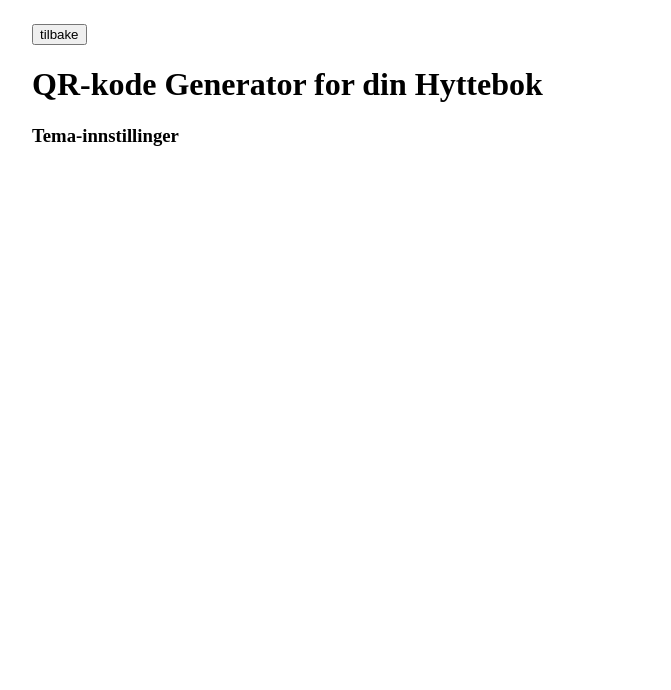
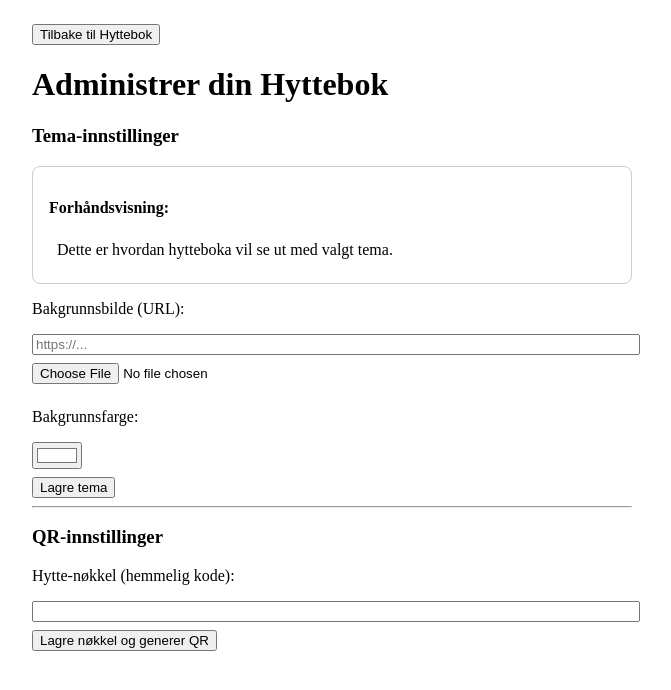
Before and after one commit to Hypermicro-code/Hyttebok, a React (Create React App) app: page / in a window 1280 px wide. Both pictures are taken after a click on the button "Admin". Shown: the top 690 px of the page, without its empty margins (308-979 px from the left). Built offline with nearby package versions, Linux system fonts and the light colour scheme; no server answers; the database is empty.

Commit message:
Update AdminQRConfig.js

```diff
--- a/src/AdminQRConfig.js
+++ b/src/AdminQRConfig.js
@@ -31,10 +31,6 @@ export default function AdminQRConfig({ t, tilbake }) {
     }, []);
 
     const lagreNokkelOgQR = async () => {
-        if (!hytteKey.trim()) {
-            alert(t('hytteNokkel') + ' ' + t('melding'));
-            return;
-        }
         try {
             await setDoc(doc(db, 'config', 'hytte1'), {
                 hytteKey,
@@ -109,13 +105,63 @@ export default function AdminQRConfig({ t, tilbake }) {
 
     return (
         <div style={{ maxWidth: '600px', margin: 'auto', padding: '1rem' }}>
-            <button onClick={tilbake}>{t('tilbake')}</button>
-            <h1>{t('adminTittel')}</h1>
+            <button onClick={tilbake}>Tilbake til Hyttebok</button>
+            <h1>Administrer din Hyttebok</h1>
 
-            {/* Tema-innstillinger her */}
-            <h3>{t('temaInnstillinger')}</h3>
-            {/* Resten av koden er som tidligere vist, beholdes uendret */}
-            {/* ... */}
+            <h3>Tema-innstillinger</h3>
+            <div style={{
+                backgroundColor: bakgrunnsfarge,
+                backgroundImage: bakgrunnsbilde ? `url(${bakgrunnsbilde})` : 'none',
+                backgroundSize: 'cover',
+                backgroundPosition: 'center',
+                padding: '1rem',
+                border: '1px solid #ccc',
+                borderRadius: '8px',
+                marginBottom: '1rem'
+            }}>
+                <p><strong>Forhåndsvisning:</strong></p>
+                <div style={{ background: 'rgba(255,255,255,0.8)', padding: '0.5rem', borderRadius: '4px' }}>
+                    Dette er hvordan hytteboka vil se ut med valgt tema.
+                </div>
+            </div>
+
+            <p>Bakgrunnsbilde (URL):</p>
+            <input type="text" value={bakgrunnsbilde} onChange={(e) => { setBakgrunnsbilde(e.target.value); setMelding('Husk å lagre tema'); }} style={{ width: '100%', marginBottom: '0.5rem' }} placeholder="https://..." />
+            <input type="file" accept="image/*" onChange={handleImageSelect} style={{ marginBottom: '0.5rem' }} />
+
+            {valgtFil && (
+                <>
+                    <p><strong>Valgt fil:</strong> {valgtFil.name}</p>
+                    <img src={URL.createObjectURL(valgtFil)} alt="Preview" style={{ maxWidth: '100%', marginBottom: '0.5rem', border: '1px solid #ccc' }} />
+                    <button onClick={handleImageUpload}>Last opp bilde</button>
+                    <p>{opplastingStatus}</p>
+                </>
+            )}
+
+            <p>Bakgrunnsfarge:</p>
+            <input type="color" value={bakgrunnsfarge} onChange={(e) => handleFargeEndring(e.target.value)} style={{ marginBottom: '0.5rem' }} />
+
+            {melding && <p style={{ color: 'red', fontWeight: 'bold' }}>{melding}</p>}
+
+            <br />
+            <button onClick={lagreTema}>Lagre tema</button>
+
+            <hr />
+
+            <h3>QR-innstillinger</h3>
+            <p>Hytte-nøkkel (hemmelig kode):</p>
+            <input type="text" value={hytteKey} onChange={(e) => setHytteKey(e.target.value)} style={{ width: '100%', marginBottom: '0.5rem' }} />
+
+            <button onClick={lagreNokkelOgQR}>Lagre nøkkel og generer QR</button>
+
+            {qrDataUrl && (
+                <>
+                    <h3>QR-kode</h3>
+                    <img src={qrDataUrl} alt="QR-kode" style={{ border: '1px solid #ccc', padding: '10px' }} />
+                    <p>Full URL:<br /><a href={fullUrl} target="_blank" rel="noopener noreferrer">{fullUrl}</a></p>
+                    <button onClick={() => navigator.clipboard.writeText(fullUrl).then(() => alert('QR-link kopiert!'))}>Kopier QR-link</button>
+                </>
+            )}
         </div>
     );
 }
```
